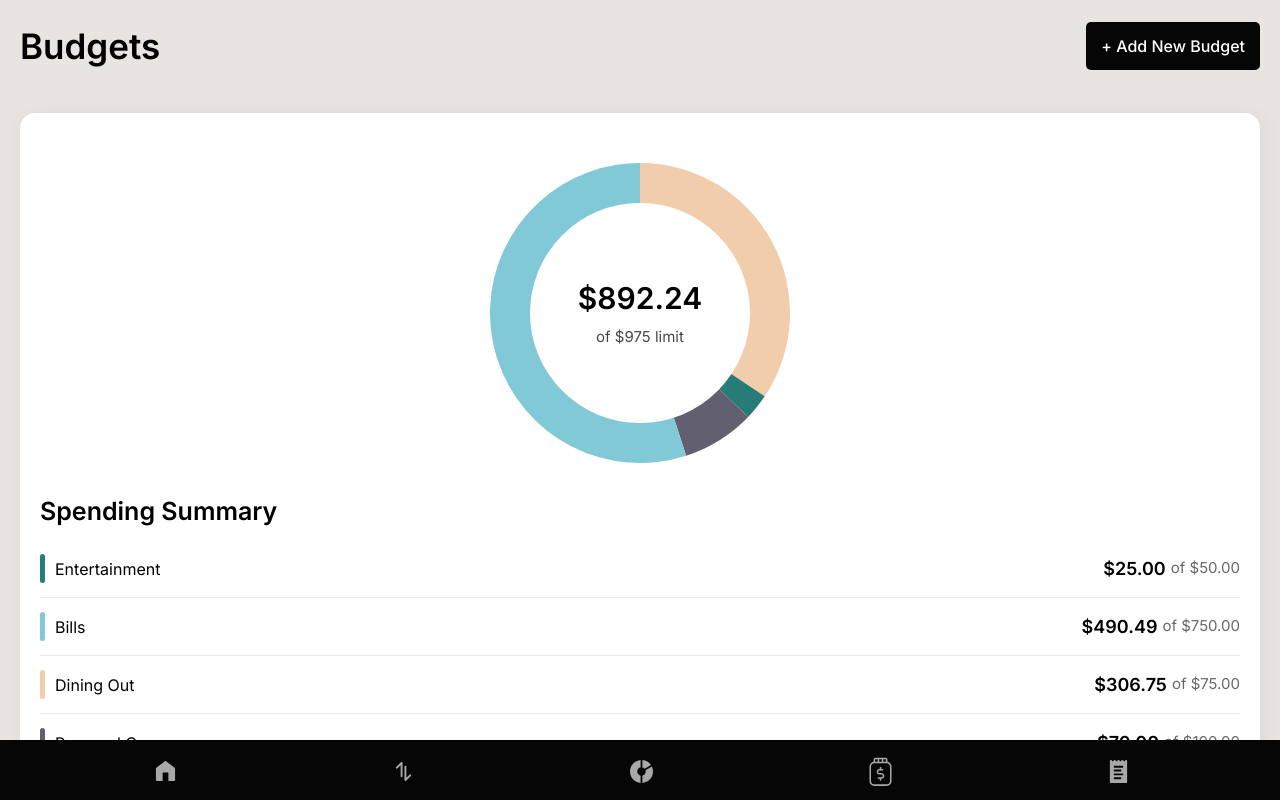
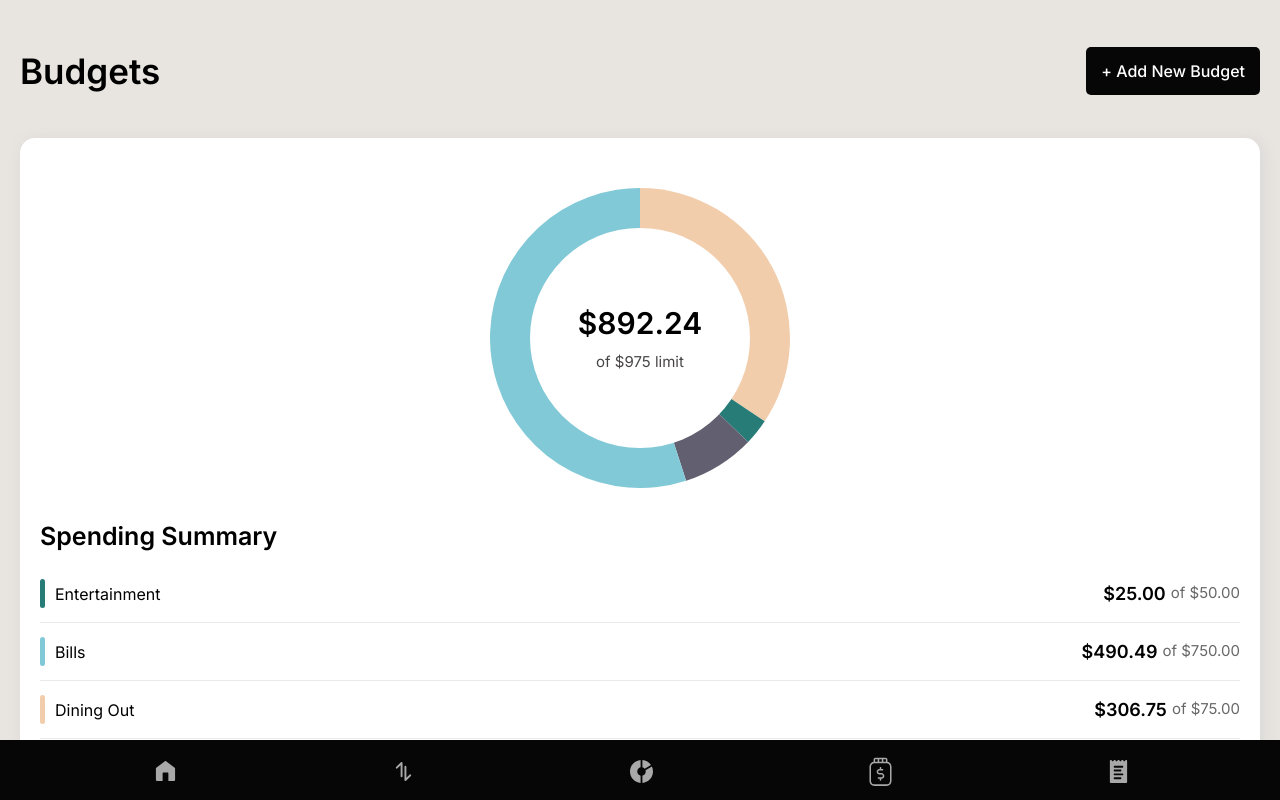
Before and after one commit to Alen-Gebles/vaulta-finance-app, a Next.js app: page /path/budgets in a window 1280 px wide. Shown: the top 800 px of the page. Built offline with nearby package versions, Linux system fonts and the light colour scheme.

Commit message:
added top margin so its all level

```diff
--- a/app/path/budgets/budgets.css
+++ b/app/path/budgets/budgets.css
@@ -15,7 +15,7 @@
   display: flex;
   align-items: center;
   justify-content: space-between;
-  margin-bottom: 40px;
+  margin-block: 25px 40px;
 }
 .budgetTopRow h1{
   font-size: 35px;
```
